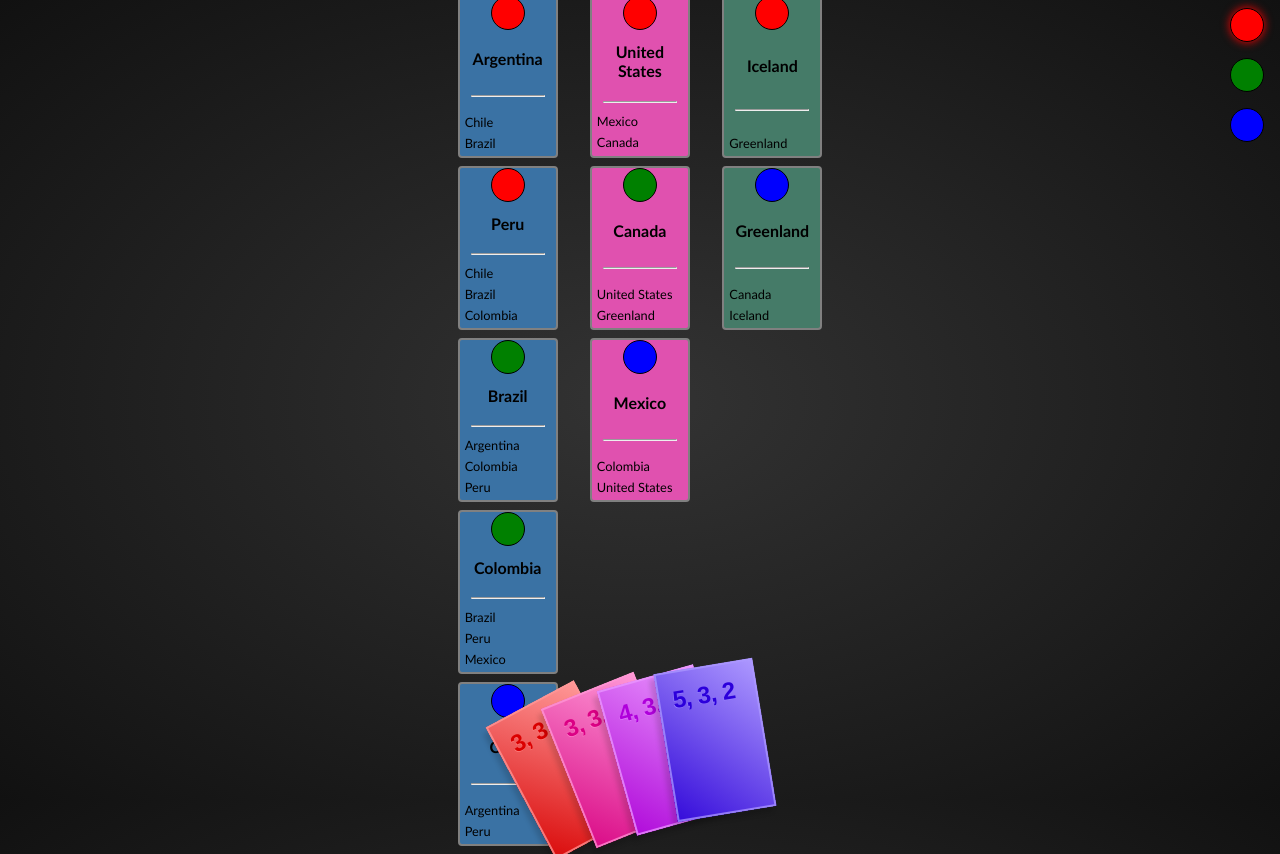
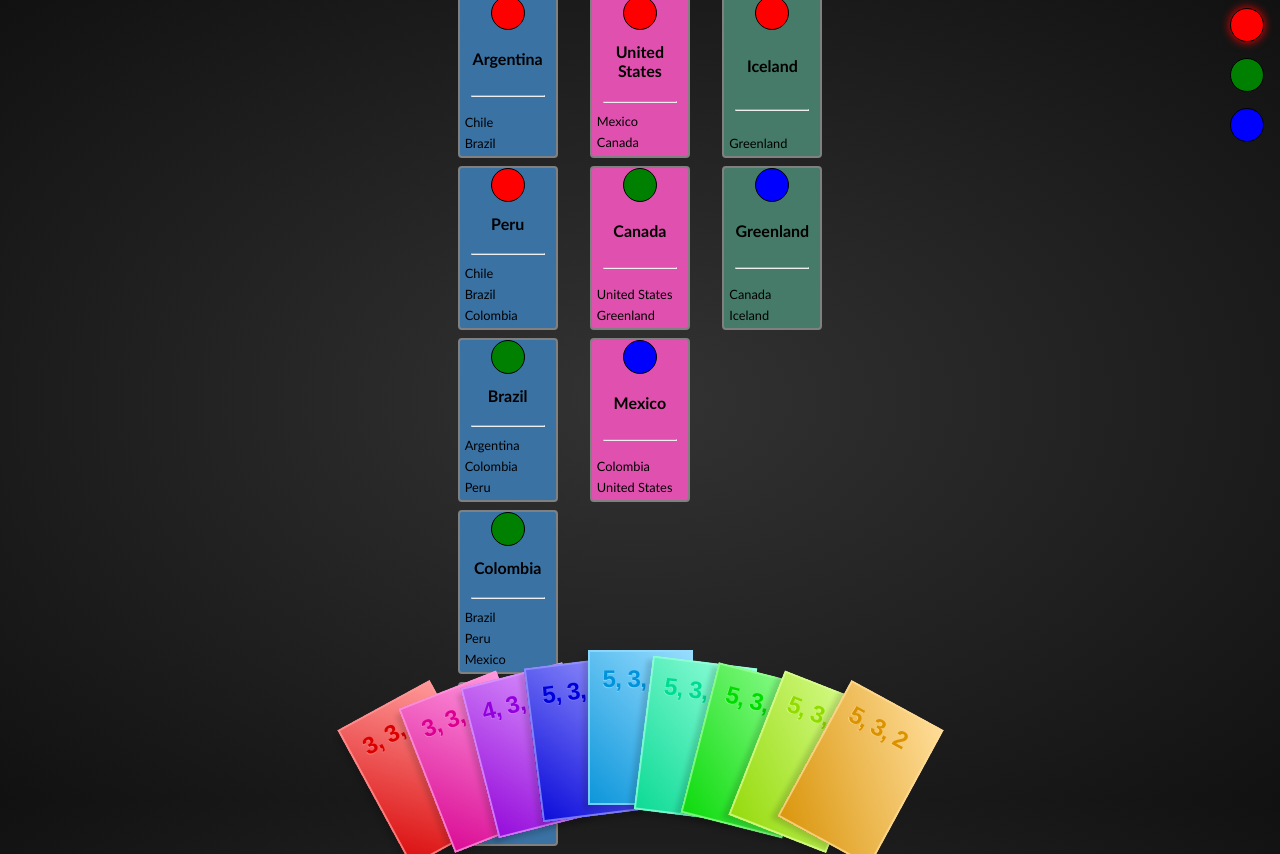
Before and after one commit to FelipeLecot/teg-game-online, a React (Vite) app in the folder client/: page / in a window 1280 px wide. Built offline with nearby package versions, Linux system fonts and the light colour scheme; no server answers.

Commit message:
good animations

```diff
--- a/client/src/components/hud/card_list/index.tsx
+++ b/client/src/components/hud/card_list/index.tsx
@@ -1,17 +1,156 @@
-
-import DiceCard from '../../common/dice_card'
-import styles from './styles.module.css'
-import './styles.scss';
+import React from 'react';
 
 type Props = {
-    list: number[][]
-}
+    list: number[][];
+};
 
-export default function CardList(props: Props) {
-    if(!props.list || props.list.length === 0) return
-    return <ul className='card-dice-list'>
-        {props.list.map((values, index) => {
-            return <DiceCard key={Math.random()} values={values} index={index} />
-        })}
-    </ul>
-}
+const CardList: React.FC<Props> = ({ list }) => {
+    if (!list || list.length === 0) return null;
+
+    const totalCards = list.length;
+
+    const generateStyles = () => {
+        let css = `
+            html, body {
+                height: 100%;
+            }
+
+            body {
+                background: radial-gradient(#333, #111);
+                overflow: hidden;
+            }
+
+            .card-dice-list {
+                bottom: 0;
+                display: flex;
+                height: 150px;
+                padding: 0 50px;
+                justify-content: center;
+                position: fixed;
+                left: 0;
+                right: 0;
+            }
+
+            .card-in-hand {
+                height: 150px;
+                margin: 0 -25px;
+                position: relative;
+                width: 100px;
+            }
+
+            .card-in-hand:after {
+                bottom: 0;
+                content: '';
+                left: -60px;
+                position: absolute;
+                right: -60px;
+                top: 0;
+                z-index: 10;
+            }
+
+            .card-face {
+                bottom: 0;
+                left: 0;
+                pointer-events: none;
+                position: absolute;
+                right: 0;
+                top: 0;
+                transition: 800ms cubic-bezier(0.19, 1, 0.22, 1) transform;
+            }
+
+            .card-face:after {
+                animation: none;
+                background: #fff;
+                bottom: 0;
+                content: '';
+                left: 0;
+                opacity: 0;
+                position: absolute;
+                right: 0;
+                top: 0;
+            }
+
+            .card-label {
+                font-family: 'Helvetica Neue', Helvetica, Arial, sans-serif;
+                font-size: 24px;
+                font-weight: bold;
+                letter-spacing: -0.025em;
+                padding: 15px 0 0 15px;
+            }
+
+            @keyframes fade {
+                0% {
+                    opacity: 0.9;
+                    transform: scale(1);
+                }
+                100% {
+                    opacity: 0;
+                    transform: scale(1.15);
+                }
+            }
+        `;
+
+        for (let i = 0; i < totalCards; i++) {
+            const hue = (i / totalCards) * -360;
+            const rotationRange = 50;
+            const rotation = ((i - (totalCards - 1) / 2) / (totalCards - 2)) * rotationRange;
+            const offsetRange = 80;
+            const offset = Math.abs(((i - (totalCards - 1) / 2) / (totalCards - 2)) * offsetRange);
+
+            css += `
+                .card-in-hand:nth-child(${i + 1}) .card-face {
+                    background: linear-gradient(
+                        -135deg,
+                        hsla(${hue}, 100%, 80%, 1),
+                        hsla(${hue}, 90%, 45%, 1)
+                    );
+                    box-shadow:
+                        -5px 5px 5px hsla(0, 0%, 0%, 0.15),
+                        inset 0 0 0 2px hsla(${hue}, 100%, 80%, 0.75);
+                    transform: translateY(${offset}px) rotate(${rotation}deg);
+                }
+
+                .card-in-hand:nth-child(${i + 1}) .card-label {
+                    color: hsla(${hue}, 100%, 43%, 1);
+                    text-shadow: -0.025em 0.025em 0 hsla(${hue}, 100%, 75%, 1);
+                }
+
+                .card-in-hand:nth-child(${i + 1}):hover .card-face {
+                    box-shadow:
+                        0 10px 20px hsla(0, 0%, 0%, 0.4),
+                        inset 0 0 0 2px hsla(${hue}, 100%, 80%, 0.75);
+                    transform: translateY(-100px) rotate(0deg) scale(2);
+                    transition-duration: 0ms;
+                    z-index: 5;
+                }
+
+                .card-in-hand:nth-child(${i + 1}):hover .card-face:after {
+                    animation: fade 250ms ease-out forwards;
+                }
+
+                .card-in-hand:nth-child(${i + 1}):hover:after {
+                    top: -175px;
+                }
+            `;
+        }
+
+        return css;
+    };
+
+    return (
+        <>
+            <style>{generateStyles()}</style>
+            <ul className="card-dice-list">
+                {list.map((values, index) => (
+                    <li key={index} className="card-in-hand">
+                        <div className="card-face">
+                            <div className="card-label">{values.join(', ')}</div>
+                        </div>
+                    </li>
+                ))}
+            </ul>
+        </>
+    );
+};
+
+export default CardList;
--- a/client/src/defaults/cards.ts
+++ b/client/src/defaults/cards.ts
@@ -3,4 +3,9 @@ export const defaultCards: number[][] = [
   [3, 3, 2],
   [4, 3, 2],
   [5, 3, 2],
+  [5, 3, 2],
+  [5, 3, 2],
+  [5, 3, 2],
+  [5, 3, 2],
+  [5, 3, 2],
 ]
```
